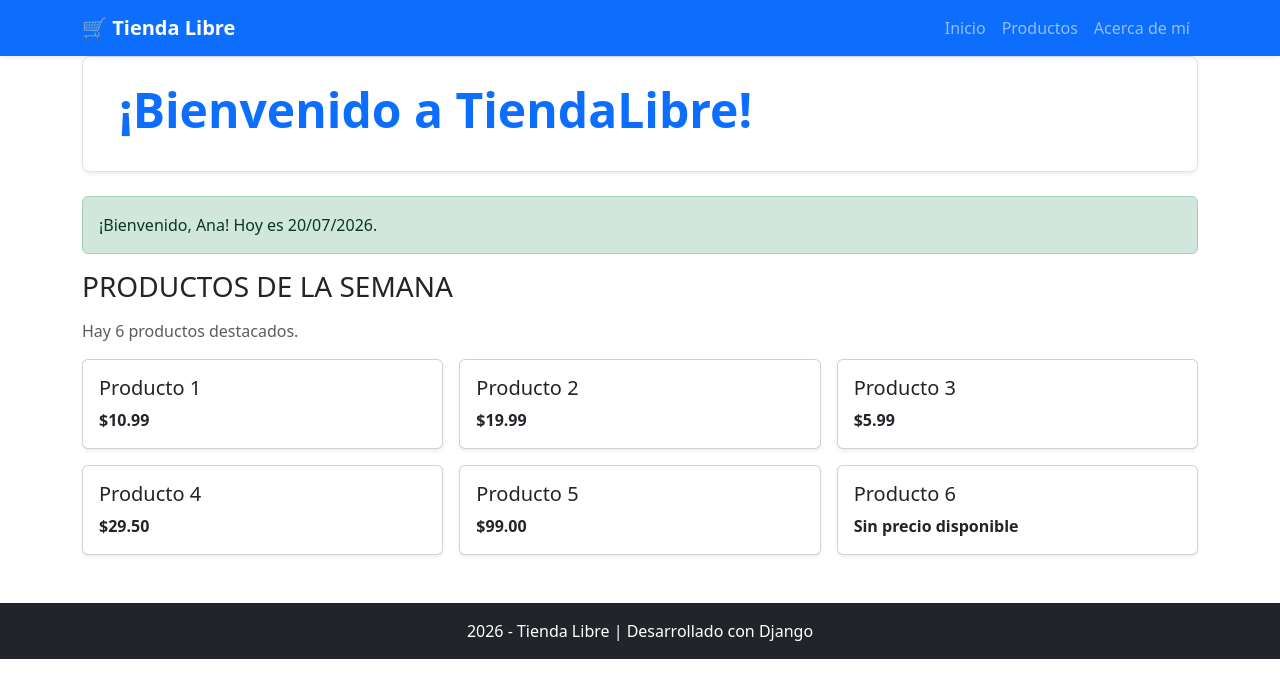
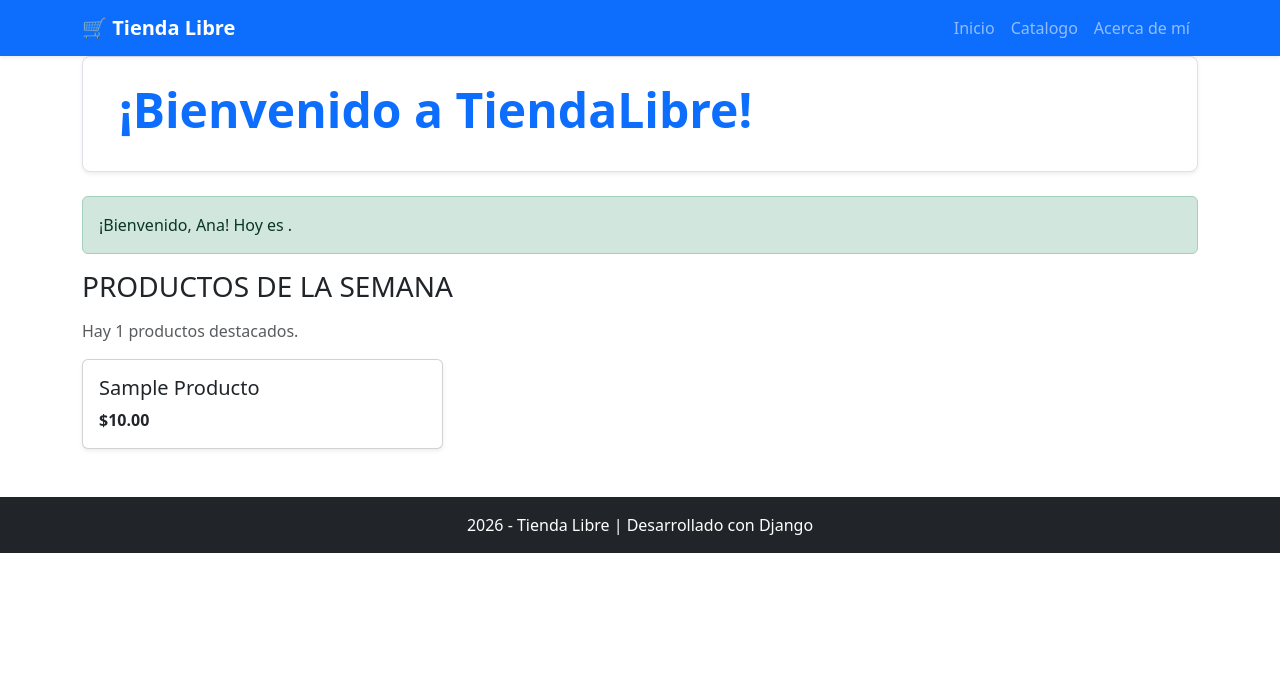
Before and after one commit to Villada-PG3/trabajo-practico-tienda-libre-AllaDios, a Django app: page / in a window 1280 px wide. Shown: the top 698 px of the page. Run offline with Django 5.2, Linux system fonts and the light colour scheme; tables that the repository leaves empty hold one stand-in row (values such as "Sample post").

Commit message:
feat: catalogo dinámico conectado con el ORM.

```diff
--- a/template/tienda/_navbar.html
+++ b/template/tienda/_navbar.html
@@ -4,7 +4,7 @@
     <button class="navbar-toggler" type="button" data-bs-toggle="collapse" data-bs-target="#navbarNav" aria-controls="navbarNav" aria-expanded="false" aria-label="Abrir navegación"><span class="navbar-toggler-icon"></span></button>
     <div class="collapse navbar-collapse" id="navbarNav"><ul class="navbar-nav ms-auto">
       <li class="nav-item"><a class="nav-link" href="/">Inicio</a></li>
-      <li class="nav-item"><a class="nav-link" href="/productos/">Productos</a></li>
+      <li class="nav-item"><a class="nav-link" href="{% url 'tienda:catalogo' %}">Catalogo</a></li>
       <li class="nav-item"><a class="nav-link" href="/about/">Acerca de mí</a></li>
     </ul></div>
   </div>
--- a/tienda/urls.py
+++ b/tienda/urls.py
@@ -5,6 +5,6 @@ app_name = 'tienda'
 urlpatterns = [
     path("", views.home, name="home"),
     path("about/", views.acerca_de_mi, name="acerca_de_mi"),
-    path('productos/', views.productos, name='productos'),
+    path('catalogo/', views.catalogo, name='catalogo'),
 
 ]
--- a/tienda/views.py
+++ b/tienda/views.py
@@ -3,19 +3,12 @@ from django.shortcuts import render
 from .models import Producto
 
 def home(request):
-    productos_destacados = [
-        {'nombre': 'producto 1', 'precio': 10.99},
-        {'nombre': 'producto 2', 'precio': 19.99},
-        {'nombre': 'producto 3', 'precio': 5.99},
-        {'nombre': 'producto 4', 'precio': 29.50},
-        {'nombre': 'producto 5', 'precio': 99.00},
-        {'nombre': 'producto 6', 'precio': None},
-    ]
+    productos_destacados = Producto.objects.order_by('-fecha_de_creacion')[:3]
     context = {
         'titulo': 'Productos de la semana',
         'subtitulo': 'Ofertas especiales para ti',
         'nombre_usuario': 'ana',
-        'fecha_hoy': date(2026, 7, 20),
+        'fecha_hoy': date,
         'productos': productos_destacados,
         'usuario_logueado': True,
     }
@@ -24,11 +17,11 @@ def home(request):
 def acerca_de_mi(request):
     return render(request, 'tienda/acerca-de-mi.html')
 
-def productos(request):
+def catalogo(request):
     productos = Producto.objects.all()
 
     return render(
         request,
-        'tienda/productos.html',
+        'tienda/catalogo.html',
         {'productos': productos}
     )
```
Also changed, not shown: template/tienda/catalogo.html (renamed from template/tienda/productos.html).
